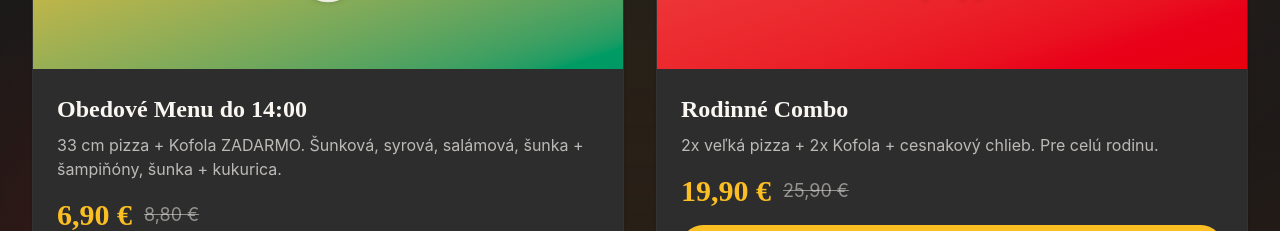
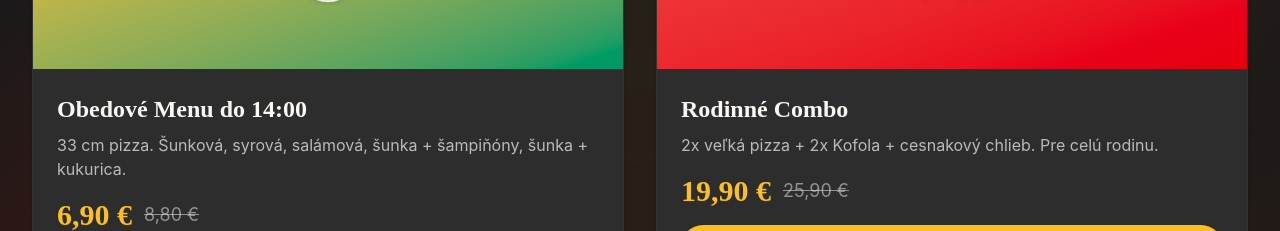
Before and after one commit to gpcsviki/monsterpizza2, a React (Vite) app: page / in a window 1280 px wide. Shown: the part 2360-2591 px from the top of the page. Built offline with nearby package versions, Linux system fonts and the light colour scheme; no server answers.

Commit message:
fix: Rename salamove to slaninove, remove Kofola ZADARMO

```diff
--- a/src/components/sections/Menu.tsx
+++ b/src/components/sections/Menu.tsx
@@ -84,7 +84,7 @@ const menuData: MenuCategory[] = [
     items: [
       { productId: "klasicke-stangle", name: "Klasické Štangle", description: "Chrumkavé štangle s cesnakovým maslom", price: "3,50 €", priceNum: 3.5, badge: "popular", imageFilename: "klasicke-stangle.jpeg", ingredients: ["cesto", "cesnak", "maslo"], allergens: ["lepok", "mlieko"] },
       { productId: "plnene-stangle-sunkove", name: "Plnené Štangle Šunkové", description: "Štangle plnené šunkou a syrom", price: "4,50 €", priceNum: 4.5, imageFilename: "plnene-stangle-sunkove.jpeg", ingredients: ["cesto", "šunka", "syr"], allergens: ["lepok", "mlieko"] },
-      { productId: "plnene-stangle-salama", name: "Plnené Štangle Salámové", description: "Štangle plnené salámou a syrom", price: "4,50 €", priceNum: 4.5, imageFilename: "plnene-stangle-salama.jpeg", ingredients: ["cesto", "saláma", "syr"], allergens: ["lepok", "mlieko"] },
+      { productId: "plnene-stangle-slaninove", name: "Plnené Štangle Slaninové", description: "Štangle plnené slaninou a syrom", price: "4,50 €", priceNum: 4.5, imageFilename: "plnene-stangle-salama.jpeg", ingredients: ["cesto", "slanina", "syr"], allergens: ["lepok", "mlieko"] },
       { productId: "cesnakovy-dip", name: "Cesnakový Dip", description: "Domáci cesnakový dip", price: "0,50 €", priceNum: 0.5, ingredients: ["smotana", "cesnak", "bylinky"], allergens: ["mlieko"] },
     ],
   },
--- a/src/components/sections/Specials.tsx
+++ b/src/components/sections/Specials.tsx
@@ -9,7 +9,7 @@ import { Clock, Flame, Users } from "lucide-react"
 const specials = [
   {
     title: "Obedové Menu do 14:00",
-    description: "33 cm pizza + Kofola ZADARMO. Šunková, syrová, salámová, šunka + šampiňóny, šunka + kukurica.",
+    description: "33 cm pizza. Šunková, syrová, salámová, šunka + šampiňóny, šunka + kukurica.",
     price: "6,90 €",
     originalPrice: "8,80 €",
     gradient: "from-monster-green to-emerald-600",
```
